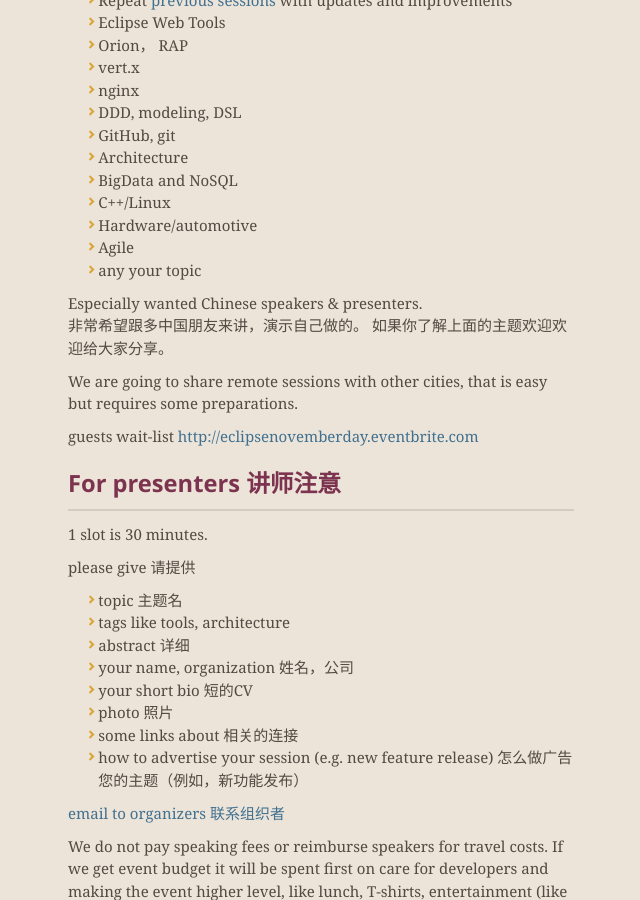
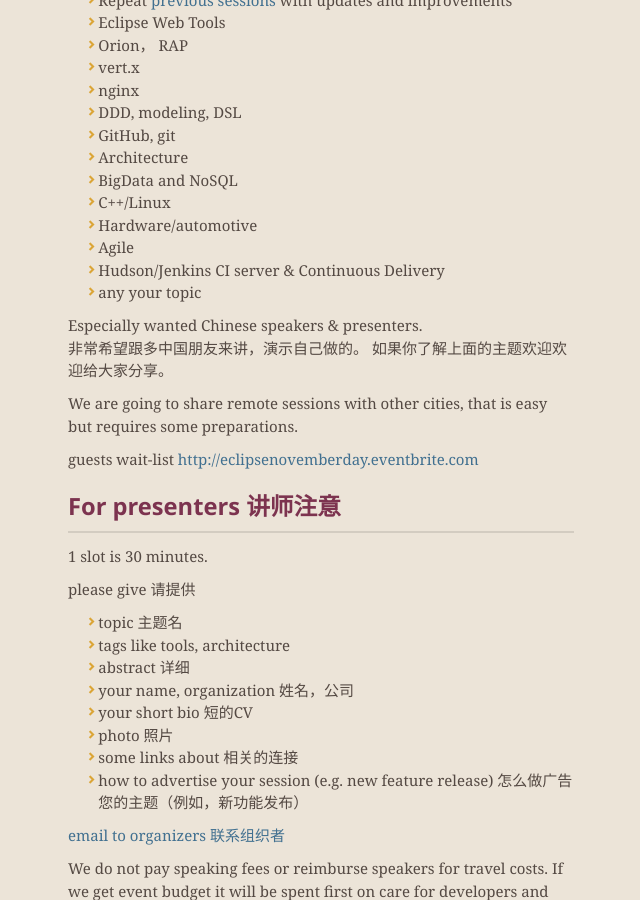
Before and after one commit to Eclipse-China/Eclipse-China.github.io, a Jekyll site: the page built from novemberdays/index.md, in a window 1280 px wide and 900 px high, scrolled down 841 px. Shown: the whole window, without its empty margins (319-959 px from the left). Built offline with Jekyll 4.4.1, drawn with Linux system fonts in a browser that asks for light colours; nearby versions of some CDN libraries; Markdown is read by kramdown in place of the engine named in the settings; comment, search, counter and statistics services are not loaded.

Commit message:
Hudson; email #1 to the list

```diff
--- a/novemberdays/index.md
+++ b/novemberdays/index.md
@@ -40,6 +40,7 @@
 - C++/Linux
 - Hardware/automotive
 - Agile
+- Hudson/Jenkins CI server & Continuous Delivery
 - any your topic
 
 Especially wanted Chinese speakers & presenters.
```
Also changed, not shown: novemberdays/links.md (line endings or trailing spaces).
